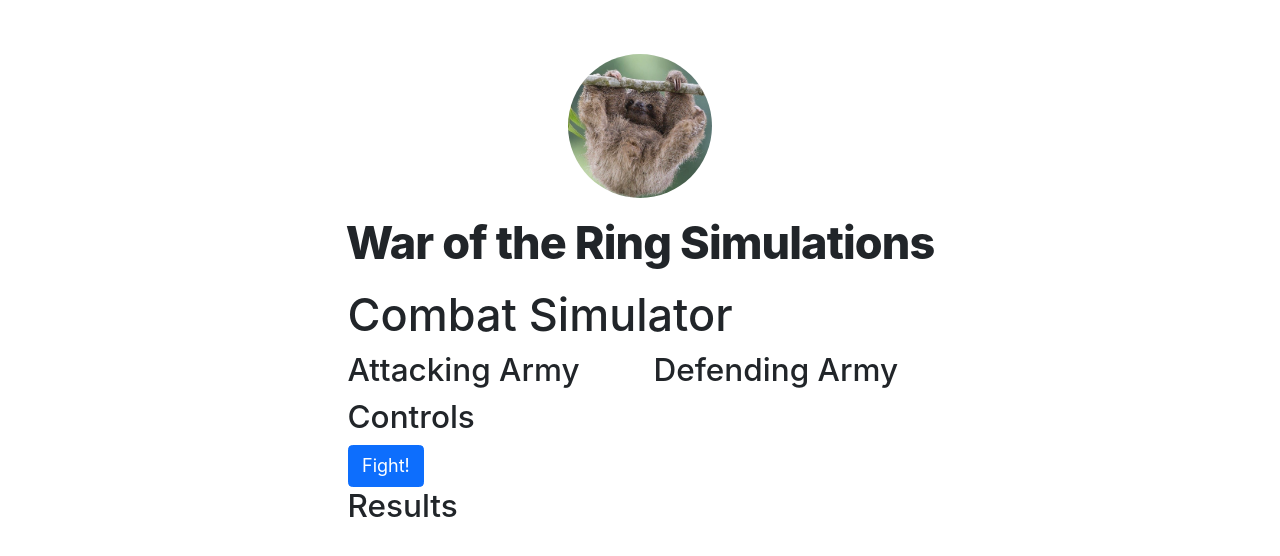
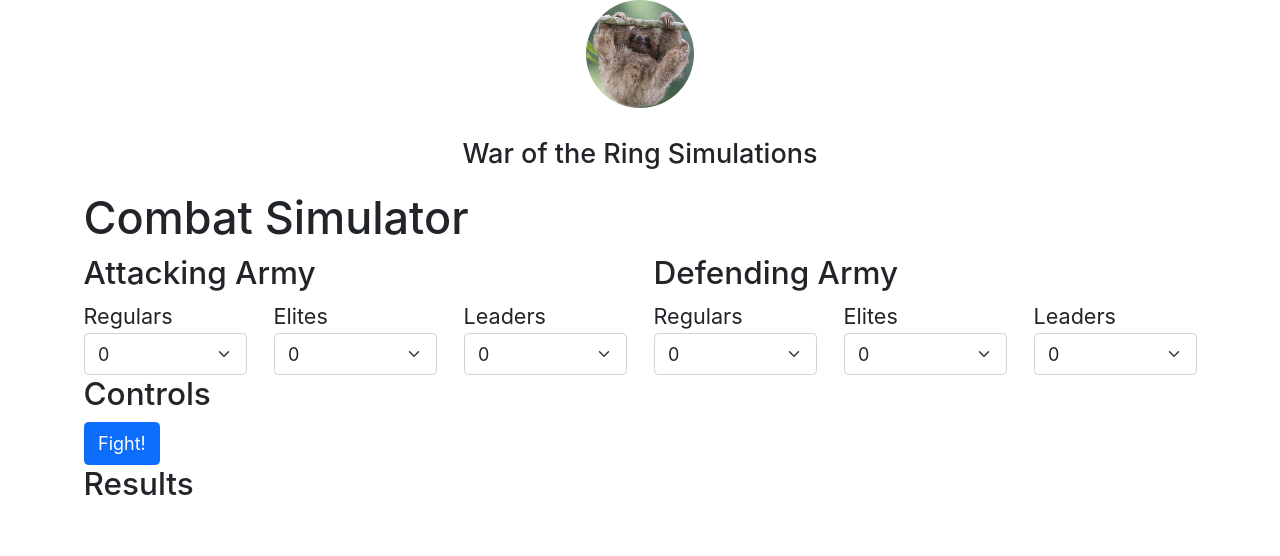
Before and after one commit to NicholasKChoi/WOTR_Combat_Simulator, a Next.js app: page /apps/combat-simulator in a window 1280 px wide. Shown: the top 556 px of the page. Built offline with nearby package versions, Linux system fonts and the light colour scheme.

Commit message:
added basic armies and state updates * state is updated via form

```diff
--- /dev/null
+++ b/components/apps/combat-simulator/army.js
@@ -0,0 +1,43 @@
+import cn from 'classnames'
+
+export default function Army({ createArmyUpdater, armyKey }) {
+  let unitOptions = [];
+  for (let i = 0; i < 10; i ++) {
+    unitOptions.push(i);
+  }
+  return (
+    <form className='row small-font-size' noValidate>
+      <div className='col-md-4'>
+        <label>Regulars</label>
+        <select
+          className="form-select"
+          onChange={createArmyUpdater(armyKey, "regulars")}>
+            {unitOptions.map((item, _)=>{
+              return <option key={item} value={item}>{item}</option>
+            })}
+        </select>
+      </div>
+      <div className='col-md-4'>
+        <label>Elites</label>
+        <select
+          className="form-select"
+          onChange={createArmyUpdater(armyKey, "elites")}>
+            {unitOptions.map((item, _)=>{
+              return <option key={item} value={item}>{item}</option>
+            })}
+        </select>
+      </div>
+      <div className='col-md-4'>
+        <label>Leaders</label>
+        <select
+          className="form-select"
+          onChange={createArmyUpdater(armyKey, "leaders")}>
+            {unitOptions.map((item, _)=>{
+              if (item < 6)
+              return <option key={item} value={item}>{item}</option>
+            })}
+        </select>
+      </div>
+    </form>
+  )
+}
--- a/components/layout.js
+++ b/components/layout.js
@@ -60,13 +60,6 @@ export default function Layout({ children, home }) {
         )}
       </header>
       <main>{children}</main>
-      {!home && (
-        <div className={styles.backToHome}>
-          <Link href="/">
-            <a>← Back to home</a>
-          </Link>
-        </div>
-      )}
     </div>
   );
 }
--- a/components/layout.module.css
+++ b/components/layout.module.css
@@ -1,8 +1,3 @@
-.container {
-  max-width: 36rem;
-  padding: 0 1rem;
-  margin: 3rem auto 6rem;
-}
 
 .header {
   display: flex;
@@ -11,5 +6,5 @@
 }
 
 .backToHome {
-  margin: 3rem 0 0;
+  margin: 3rem 3rem 0;
 }
--- a/pages/apps/combat-simulator.js
+++ b/pages/apps/combat-simulator.js
@@ -5,33 +5,70 @@ import Head from 'next/head';
 import cn from 'classnames'
 
 import Layout from '../../components/layout';
+import Army from '../../components/apps/combat-simulator/army';
 
 const pageTitle = 'Combat Simulator';
 
+var attackingArmy = {
+  regulars: 0,
+  elites: 0,
+  leaders: 0
+};
+
+var defendingArmy = {
+  regulars: 0,
+  elites: 0,
+  leaders: 0
+};
+
+function createArmyUpdater(army, value) {
+  return function(e) {
+    var armyObj;
+    if (army == "attack") {
+      armyObj = attackingArmy;
+    } else if (army == "defend") {
+      armyObj = defendingArmy;
+    } else {
+      throw "invalid army type";
+    }
+    if (!armyObj.hasOwnProperty(value)) {
+      throw "invalid key value for army updater";
+    }
+    armyObj[value] = Number(e.target.value);
+    console.log(army, armyObj);
+  }
+};
+
 export default function CombatSimulator() {
   return (
-    <Layout home>
+    <Layout>
       <Head>
         <title>{pageTitle}</title>
       </Head>
       <section className={cn(utilStyles.headingMd, "container")}>
         <h1>{pageTitle}</h1>
-        <div class='row'>
-          <div class="col-md">
+        <div className='row'>
+          <div className="col-md">
             <h3>Attacking Army</h3>
+            <Army
+              createArmyUpdater={createArmyUpdater}
+              armyKey="attack" />
           </div>
-          <div class="col-md">
+          <div className="col-md">
             <h3>Defending Army</h3>
+            <Army
+              createArmyUpdater={createArmyUpdater}
+              armyKey="defend" />
           </div>
         </div>
-        <div class='row'>
-          <div class="col-md">
+        <div className='row'>
+          <div className="col-md">
             <h3>Controls</h3>
-            <button class='btn btn-primary'>Fight!</button>
+            <button className='btn btn-primary'>Fight!</button>
           </div>
         </div>
-        <div class='row'>
-          <div class="col-md">
+        <div className='row'>
+          <div className="col-md">
             <h3>Results</h3>
           </div>
         </div>
```
